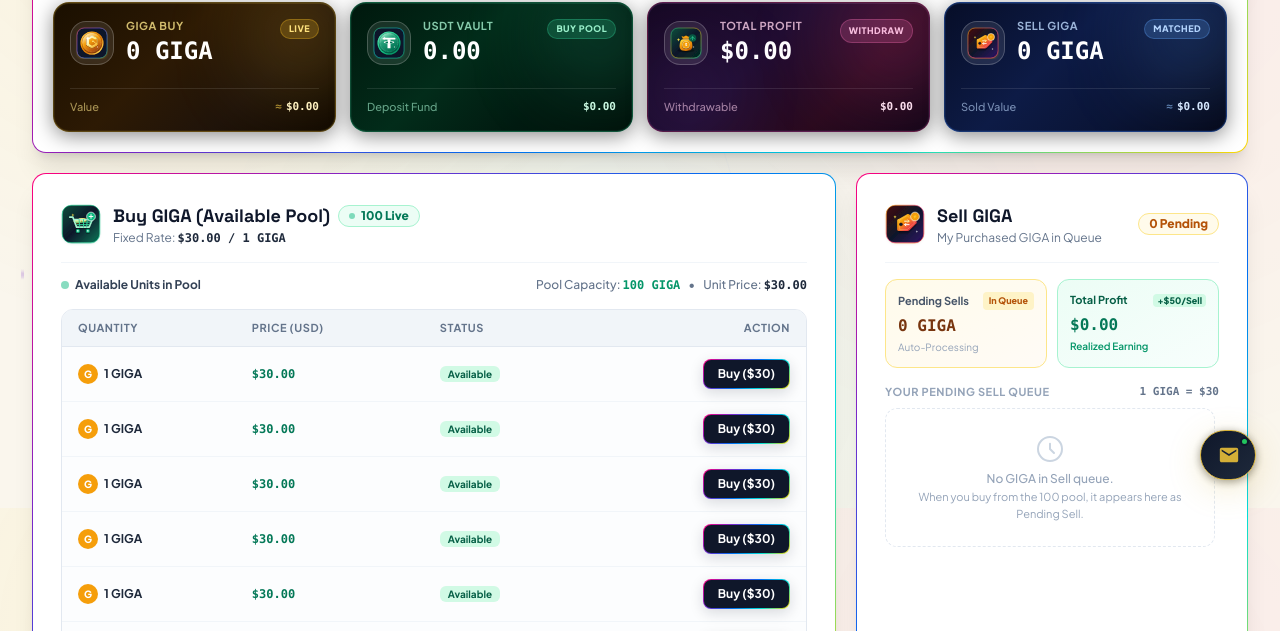
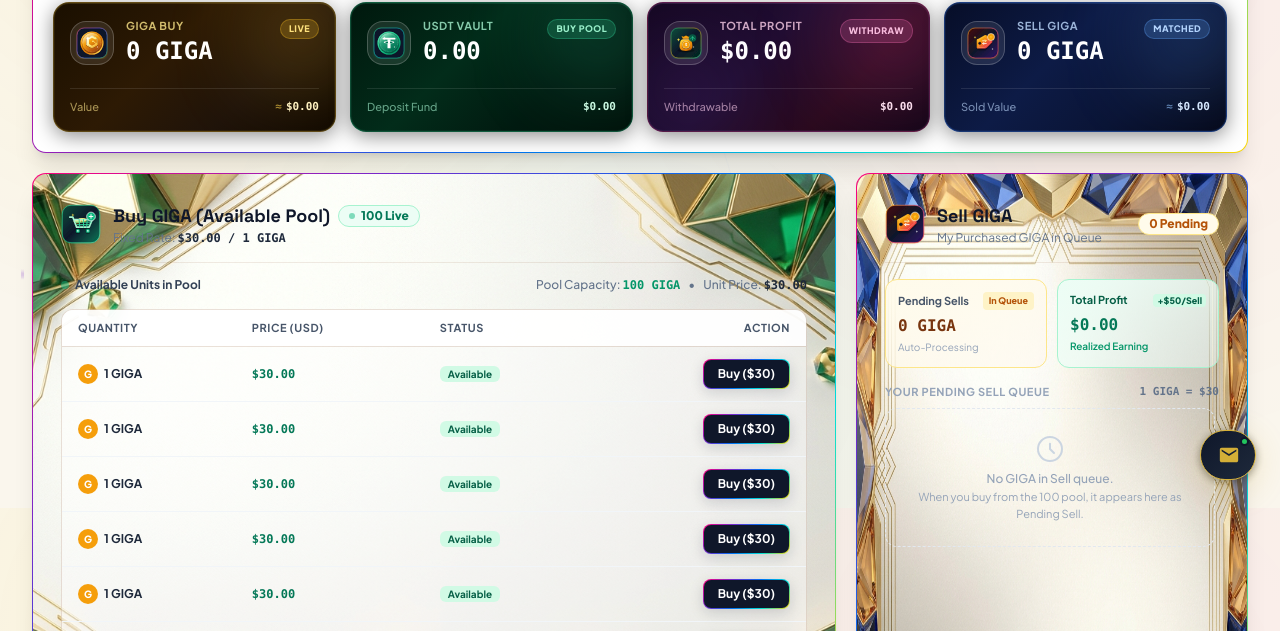
Before and after one commit to gigachain1-crypto/chainviora, a website: page dashboard.html in a window 1280 px wide. Shown: the part 292-923 px from the top of the page. Drawn offline with nearby package versions, Linux system fonts and the light colour scheme; no server answers.

Commit message:
Add crisp unblurred luxury 3D Web3 background images to Buy GIGA and Sell GIGA cards

```diff
--- a/css/style.css
+++ b/css/style.css
@@ -51,6 +51,27 @@ body {
 .multi-border-card:hover {
   transform: translateY(-3px);
   box-shadow: 0 12px 28px -4px rgba(121, 40, 202, 0.12), 0 4px 12px -2px rgba(212, 175, 55, 0.15);
+}
+
+/* Buy & Sell Marketplace Cards with Crisp Full-Clarity Custom Background Images (Zero Blur) */
+.multi-border-card.card-bg-buy {
+  background-color: #FAF8F2 !important;
+  background-image: url('../assets/bg-buy-giga.jpg'), var(--rainbow-gradient) !important;
+  background-size: cover, 100% 100% !important;
+  background-position: center, center !important;
+  background-repeat: no-repeat, no-repeat !important;
+  background-origin: padding-box, border-box !important;
+  background-clip: padding-box, border-box !important;
+}
+
+.multi-border-card.card-bg-sell {
+  background-color: #FAF8F2 !important;
+  background-image: url('../assets/bg-sell-giga.jpg'), var(--rainbow-gradient) !important;
+  background-size: 100% 100%, 100% 100% !important;
+  background-position: center, center !important;
+  background-repeat: no-repeat, no-repeat !important;
+  background-origin: padding-box, border-box !important;
+  background-clip: padding-box, border-box !important;
 }
 
 /* 2. Static Conic / Rainbow Box (No spinning, completely stable) */
--- a/dashboard.html
+++ b/dashboard.html
@@ -480,9 +480,9 @@
     <div class="mt-3.5 sm:mt-5 grid grid-cols-1 lg:grid-cols-12 gap-4 sm:gap-5">
 
       <!-- BUY BOX (Col 8 / Left Pane: 100 GIGA List @ $30 each) -->
-      <div class="lg:col-span-8 multi-border-card p-3.5 sm:p-7 bg-white shadow-xl flex flex-col justify-between">
+      <div class="lg:col-span-8 multi-border-card card-bg-buy p-3.5 sm:p-7 shadow-xl flex flex-col justify-between">
         <div>
-          <div class="flex flex-col sm:flex-row sm:items-center justify-between gap-4 pb-4 border-b border-slate-100">
+          <div class="flex flex-col sm:flex-row sm:items-center justify-between gap-4 pb-4 border-b border-amber-900/10">
             <div class="flex items-center gap-3">
               <img src="assets/icon-buy-pool.svg" alt="Buy GIGA (Available Pool)"
                 class="w-10 h-10 rounded-xl object-contain drop-shadow-sm select-none">
@@ -517,10 +517,10 @@
 
           <!-- 100 GIGA Scrollable List Table -->
           <div
-            class="mt-4 max-h-[380px] overflow-y-auto rounded-xl border border-slate-200 divide-y divide-slate-100 bg-slate-50/40">
+            class="mt-4 max-h-[380px] overflow-y-auto rounded-xl border border-amber-900/15 divide-y divide-slate-200/70 bg-white/45">
             <table class="w-full text-left text-xs">
               <thead
-                class="sticky top-0 bg-slate-100/95 backdrop-blur-xs text-slate-500 font-bold uppercase tracking-wider text-[11px] border-b border-slate-200">
+                class="sticky top-0 bg-white/90 text-slate-600 font-bold uppercase tracking-wider text-[11px] border-b border-amber-900/15">
                 <tr>
                   <th class="py-2.5 px-4">Quantity</th>
                   <th class="py-2.5 px-4">Price (USD)</th>
@@ -542,9 +542,9 @@
       </div>
 
       <!-- SELL BOX (Col 4 / Right Pane: My Pending Sell Queue) -->
-      <div class="lg:col-span-4 multi-border-card p-3.5 sm:p-7 bg-white shadow-xl flex flex-col justify-between">
+      <div class="lg:col-span-4 multi-border-card card-bg-sell p-3.5 sm:p-7 shadow-xl flex flex-col justify-between">
         <div>
-          <div class="flex items-center justify-between pb-4 border-b border-slate-100">
+          <div class="flex items-center justify-between pb-4 border-b border-amber-900/10">
             <div class="flex items-center gap-3">
               <img src="assets/icon-sell-queue.svg" alt="Sell GIGA"
                 class="w-10 h-10 rounded-xl object-contain drop-shadow-sm select-none">
```
Also changed, not shown: assets/bg-buy-giga.jpg (added), assets/bg-sell-giga.jpg (added).
